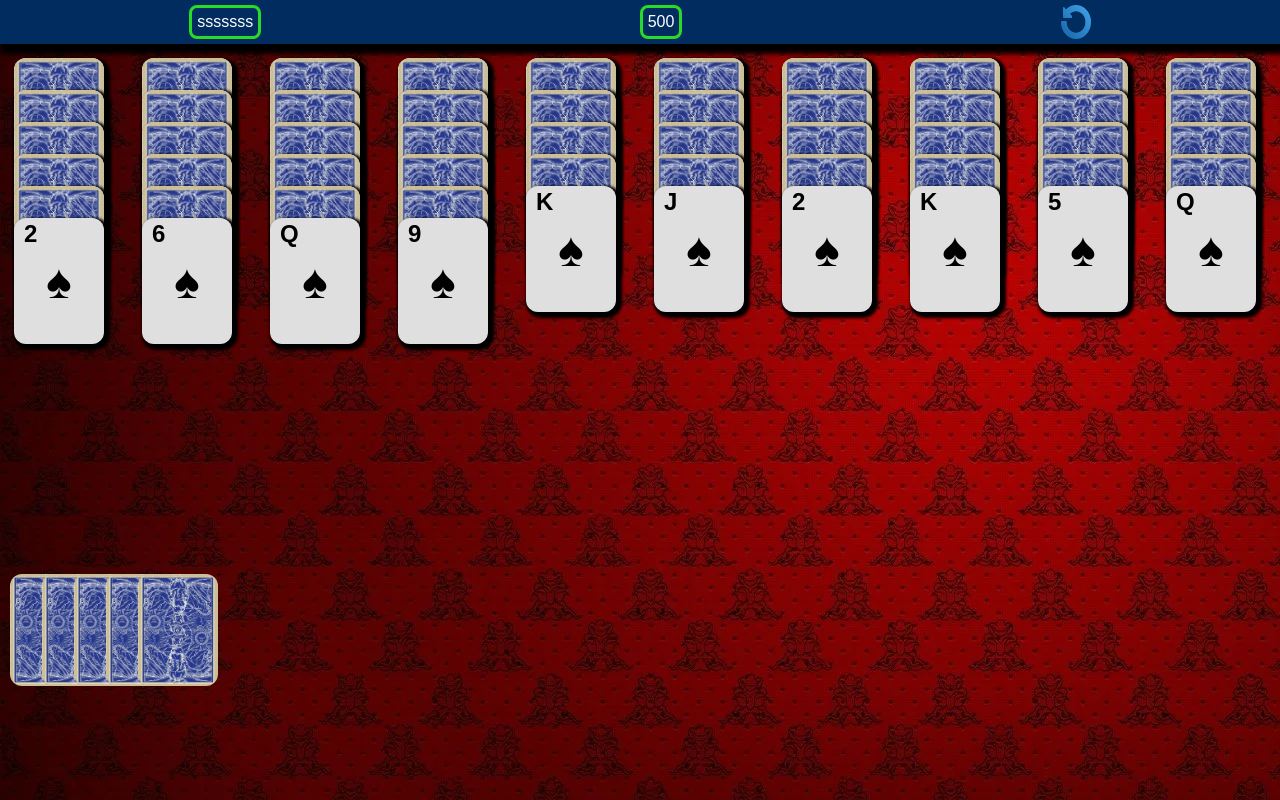
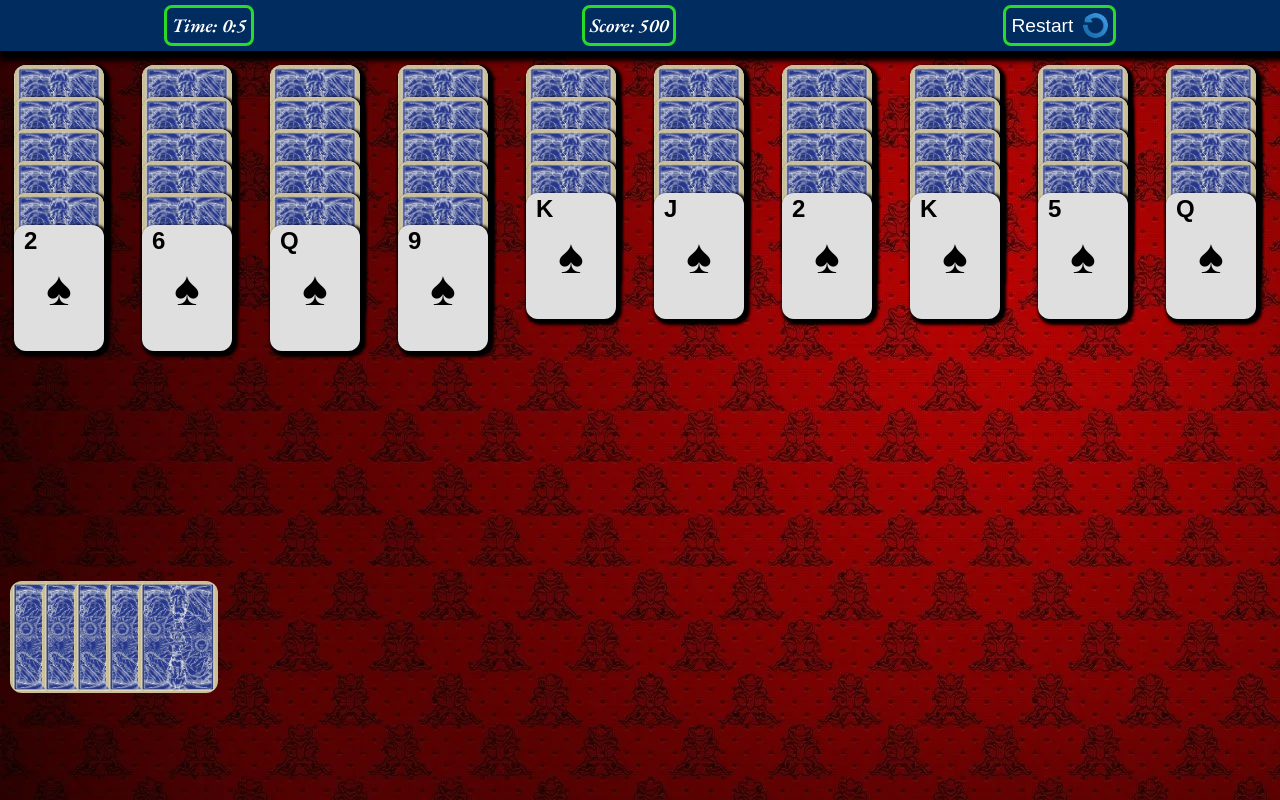
Before and after one commit to ertugrulevrensel/spider-solitaire-project, a React (Create React App) app: page / in a window 1280 px wide. Built offline with nearby package versions, Linux system fonts and the light colour scheme.

Commit message:
add timer count

```diff
--- a/package.json
+++ b/package.json
@@ -10,6 +10,7 @@
     "react": "^17.0.2",
     "react-dom": "^17.0.2",
     "react-scripts": "5.0.0",
+    "react-timer-hook": "^3.0.5",
     "web-vitals": "^2.1.2",
     "yarn": "^1.22.17"
   },
--- a/src/App.js
+++ b/src/App.js
@@ -1,10 +1,11 @@
 import React, { useState } from "react";
 import "./App.css";
 import Cards from "./Components/Cards/CardSlot";
-import { context } from "./context";
+import { context, timerContext } from "./context";
 import { itemColumns } from "./Deck";
 import Header from "./Components/header";
 import EndGame from "./Components/endGame";
+import { useStopwatch } from "react-timer-hook";
 
 function App() {
   const [columns, setColumns] = useState(itemColumns);
@@ -20,13 +21,17 @@ function App() {
     setPoints,
   };
 
+  const { seconds, minutes, reset, pause } = useStopwatch({ autoStart: true });
+
   return (
     <div className="App">
-      <context.Provider value={data}>
-        <Header />
-        <Cards />
-        {completeDeckCount === 8 ? <EndGame /> : null}
-      </context.Provider>
+      <timerContext.Provider value={{ seconds, minutes, reset, pause }}>
+        <context.Provider value={data}>
+          <Header />
+          <Cards />
+          {completeDeckCount === 8 ? <EndGame /> : null}
+        </context.Provider>
+      </timerContext.Provider>
     </div>
   );
 }
--- a/src/Components/Cards/CardSlot.js
+++ b/src/Components/Cards/CardSlot.js
@@ -6,7 +6,7 @@ import { shuffle } from "../../Deck";
 import SideCard from "../SideCard/SideCard";
 import CompleteDeck from "../CompleteDeck";
 import { dragEnd, dragStart } from "../../dragProcess";
-import { context } from "../../context";
+import { context, timerContext } from "../../context";
 
 function CardSlot() {
   const {
@@ -17,6 +17,8 @@ function CardSlot() {
     points,
     setPoints,
   } = useContext(context);
+
+  const { reset } = useContext(timerContext);
 
   function onDragStart(start) {
     dragStart(start, columns);
@@ -44,8 +46,8 @@ function CardSlot() {
   }
 
   useEffect(() => {
-    shuffle(setColumns, setCompleteDeckCount, setPoints);
-  }, "");
+    shuffle(setColumns, setCompleteDeckCount, setPoints, reset);
+  }, []); //eslint-disable-line
 
   return (
     <>
--- a/src/Components/Cards/cards.scss
+++ b/src/Components/Cards/cards.scss
@@ -17,5 +17,3 @@
 .stockDeck {
   padding: 10px;
 }
-.cardShadow {
-}
--- a/src/Components/endGame/index.js
+++ b/src/Components/endGame/index.js
@@ -1,21 +1,33 @@
-import React, { useContext } from "react";
+import React, { useContext, useEffect } from "react";
 import "./endGame.scss";
-import { context } from "../../context";
+import { context, timerContext } from "../../context";
 import restart from "../../assets/restart.png";
 import { shuffle } from "../../Deck";
 
 function EndGame() {
   const { setColumns, setCompleteDeckCount, points, setPoints } =
     useContext(context);
+
+  const { seconds, minutes, reset, pause } = useContext(timerContext);
+
+  useEffect(() => {
+    pause();
+  }, []); //eslint-disable-line
+
   return (
     <div className="endGameModal d-flex p-fixed align-center justify-center bg4b9ce2O7">
       <div className="d-flex endGame align-center flex-d-col">
-        <p>Tebrikler!!</p>
-        <p>Puanınız : {points}</p>
+        <p>Congratulations!!</p>
+        <p>Your Score : {points}</p>
+        <p>
+          You Finished in {minutes}:{seconds}
+        </p>
         <img
-          onClick={() => shuffle(setColumns, setCompleteDeckCount, setPoints)}
+          onClick={() =>
+            shuffle(setColumns, setCompleteDeckCount, setPoints, reset)
+          }
           src={restart}
-          alt=""
+          alt="restart"
         ></img>
       </div>
     </div>
--- a/src/Components/header/header.scss
+++ b/src/Components/header/header.scss
@@ -1,9 +1,10 @@
 .header {
   background-color: #002c5f;
   box-shadow: 5px 5px 5px 5px black;
-  & > img {
-    width: 40px;
+  & > p > img {
+    width: 25px;
     cursor: pointer;
+    margin-left: 10px;
   }
   & > * {
     padding: 5px;
@@ -14,5 +15,7 @@
     border-radius: 8px;
     padding: 5px;
     margin: 5px;
+    font-family: "EB Garamond", serif;
+    font-size: 1.2rem;
   }
 }
--- a/src/Components/header/index.js
+++ b/src/Components/header/index.js
@@ -1,20 +1,30 @@
 import React, { useContext } from "react";
 import "./header.scss";
 import restart from "../../assets/restart.png";
-import { context } from "../../context";
+import { context, timerContext } from "../../context";
 import { shuffle } from "../../Deck";
+
 function Header() {
   const { setColumns, setCompleteDeckCount, points, setPoints } =
     useContext(context);
+  const { minutes, seconds, reset } = useContext(timerContext);
+
   return (
-    <div className="header full-w d-flex space-around">
-      <p>sssssss</p>
-      <p>{points}</p>
-      <img
-        onClick={() => shuffle(setColumns, setCompleteDeckCount, setPoints)}
-        src={restart}
-        alt=""
-      ></img>
+    <div className="header full-w d-flex space-around align-center">
+      <p>
+        Time: {minutes}:{seconds}
+      </p>
+      <p>Score: {points}</p>
+      <p className="d-flex align-center">
+        <p>Restart </p>
+        <img
+          onClick={() =>
+            shuffle(setColumns, setCompleteDeckCount, setPoints, reset)
+          }
+          src={restart}
+          alt="restart"
+        ></img>
+      </p>
     </div>
   );
 }
--- a/src/Deck/index.js
+++ b/src/Deck/index.js
@@ -26,7 +26,8 @@ export const itemColumns = {
   9: { items: [] },
 };
 export let sideDesc = [];
-export function shuffle(setColumns, setCompleteDeckCount, setPoints) {
+export function shuffle(setColumns, setCompleteDeckCount, setPoints, reset) {
+  reset();
   setPoints(500);
   setCompleteDeckCount(0);
   sideDesc = [];
--- a/src/context/index.js
+++ b/src/context/index.js
@@ -1,3 +1,5 @@
 import { createContext } from "react";
 
 export const context = createContext();
+
+export const timerContext = createContext();
```
Also changed, not shown: 1 other file (tests, documents, lock files or other folders).
